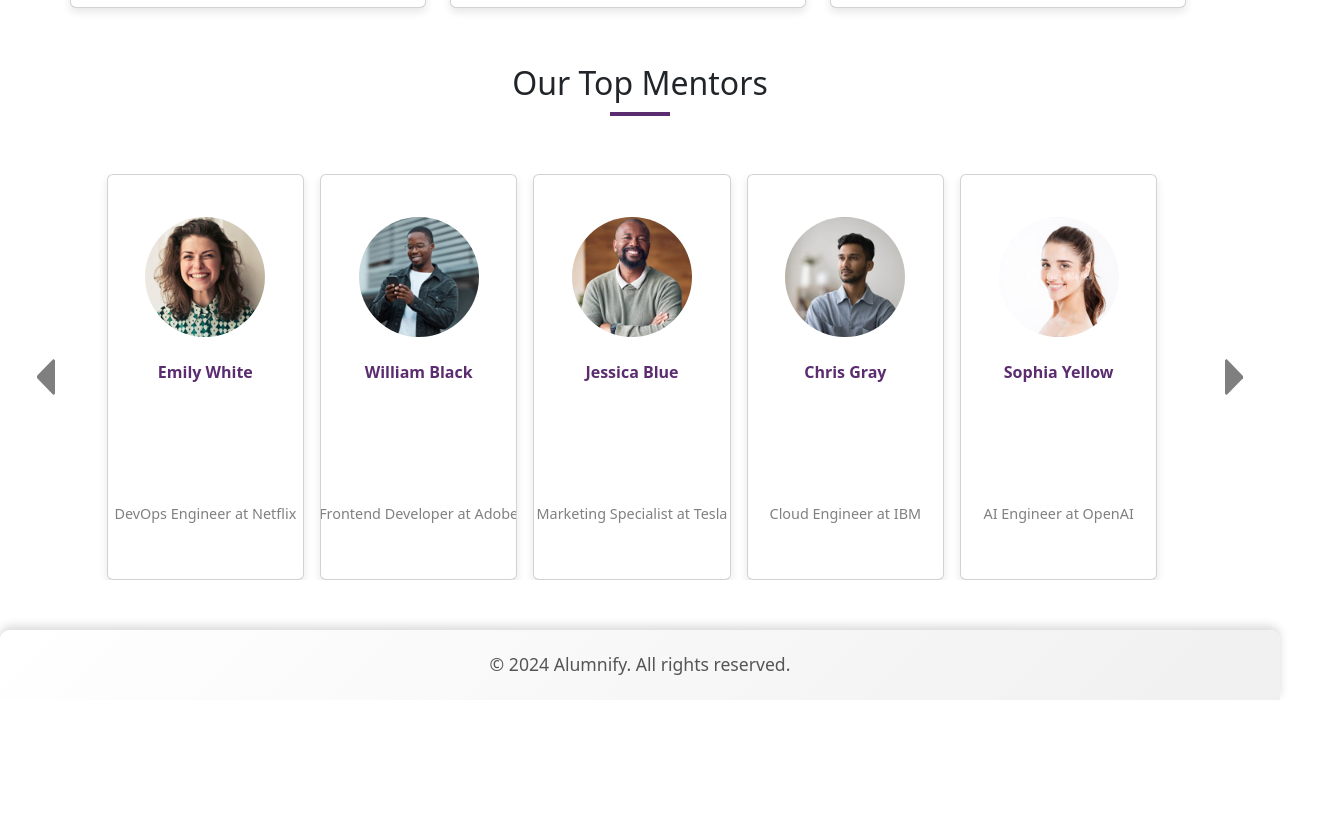
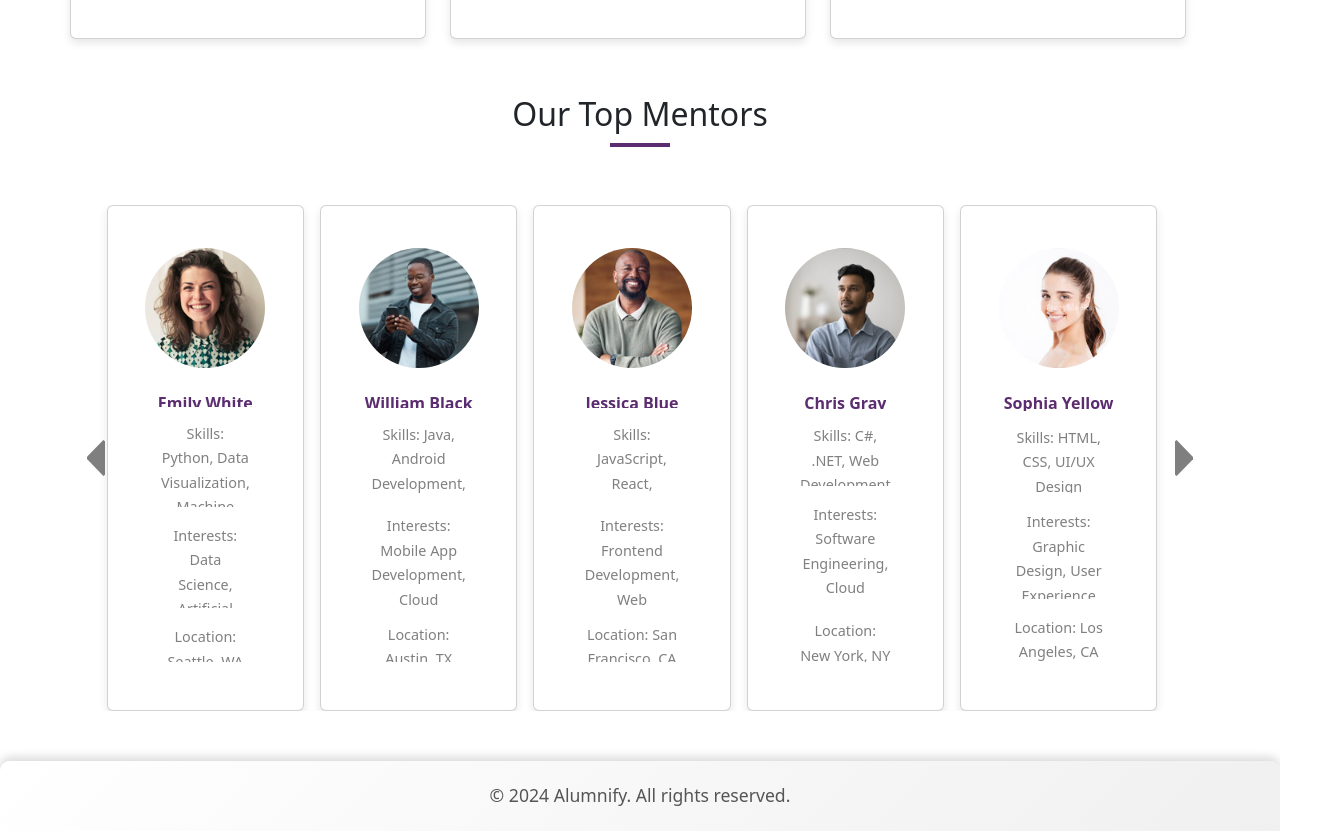
Before and after one commit to Samartho7/Student_alumni, a React (Vite) app: page / in a window 1280 px wide. Shown: the part 1320-2151 px from the top of the page, 1330 px wide, since content can reach past the window. Before the commit the page ends 2020 px from the top, so only its background shows below. Built offline with nearby package versions, Linux system fonts and the light colour scheme.

Commit message:
Updated homepage cards, login/signup colors

```diff
--- a/src/App.css
+++ b/src/App.css
@@ -1,6 +1,14 @@
 /* App.css */
+html{
+  box-sizing: border-box;
+  overflow-x: none;
+}
+body {
+  overflow-x: hidden;
+}
 
 /* Root container styling */
+
 
 #root {
   max-width: 100%; /* Make it full width */
--- a/src/components/AlumniCarousel.css
+++ b/src/components/AlumniCarousel.css
@@ -35,12 +35,32 @@
 .alumni-card .card-title {
     font-size: 1.2rem;
     font-weight: bold;
-    color: #2E8B57; /* Same green as the navbar */
+    color: #2E8B57;
+    margin-bottom: 2px !important; /* Ensure minimal space */
 }
 
 .alumni-card .card-text {
-    font-size: 1rem;
-    color: #555;
+    font-size: 0.9rem;
+    color: gray;
+    text-align: center;
+    padding: 5px 10px;
+    white-space: normal; /* Ensure text wraps */
+    overflow-wrap: break-word; /* Break long words */
+}
+
+.alumni-card .card-body {
+    height: 300px; /* Adjust as needed */
+    overflow: hidden; /* Prevents overflow */
+    text-overflow: ellipsis; /* Adds ... when text overflows */
+}
+
+
+.card-content {
+    max-height: 300px;
+    display: flex;
+    flex-direction: column;
+    align-items: center;
+    gap: 4px; /* Adjust spacing between elements */
 }
 
 /* Remove the custom arrow styling to revert to default appearance */
@@ -54,10 +74,11 @@
 
 /* Adjust carousel item layout for mobile */
 @media (max-width: 768px) {
-    .alumni-card {
-        margin-bottom: 10px; /* Decrease margin on mobile */
+    .alumni-card .card-text {
+        font-size: 0.8rem;
     }
 }
+
 /* ALUMNI CAROUSEL */
 .alumni-carousel {
     width: 100%;
@@ -134,11 +155,11 @@
 }
 
 .carousel-control-prev {
-    margin-left: -50px;
+    margin-left: -0px;
 }
 
 .carousel-control-next {
-    margin-right: -50px;
+    margin-right: -0px;
 }
 
 /* RESPONSIVENESS */
@@ -161,10 +182,10 @@
     }
 
     .carousel-control-prev {
-        margin-left: -30px;
+        margin-left: -0px;
     }
 
     .carousel-control-next {
-        margin-right: -30px;
+        margin-right: -0px;
     }
 }
--- a/src/components/AlumniCarouselComponent.jsx
+++ b/src/components/AlumniCarouselComponent.jsx
@@ -1,4 +1,4 @@
-import React from 'react';
+import React, { useState, useEffect } from 'react';
 import { Carousel, Card, Row, Col } from 'react-bootstrap';
 import { VscTriangleRight, VscTriangleLeft } from "react-icons/vsc";
 import './AlumniCarousel.css';
@@ -15,21 +15,45 @@ import alm10 from '../assets/alm10.jpg';
 import alm11 from '../assets/alm11.jpg';
 import alm12 from '../assets/alm12.jpg';
 
+const alumniImages = {
+  'John Doe': alm1,
+  'Jane Smith': alm2,
+  'Robert Brown': alm3,
+  'Lisa Johnson': alm4,
+  'Michael Green': alm5,
+  'Emily White': alm6,
+  'William Black': alm7,
+  'Jessica Blue': alm8,
+  'Chris Gray': alm9,
+  'Sophia Yellow': alm10,
+  'Ethan Green': alm11,
+  'Olivia Blue': alm12
+};
+
 const AlumniCarouselComponent = () => {
-  const alumniProfiles = [
-    { name: 'John Doe', image: alm1, description: 'Software Engineer at Google' },
-    { name: 'Jane Smith', image: alm2, description: 'Data Scientist at Facebook' },
-    { name: 'Robert Brown', image: alm3, description: 'Product Manager at Microsoft' },
-    { name: 'Lisa Johnson', image: alm4, description: 'UX Designer at Apple' },
-    { name: 'Michael Green', image: alm5, description: 'Backend Developer at Amazon' },
-    { name: 'Emily White', image: alm6, description: 'DevOps Engineer at Netflix' },
-    { name: 'William Black', image: alm7, description: 'Frontend Developer at Adobe' },
-    { name: 'Jessica Blue', image: alm8, description: 'Marketing Specialist at Tesla' },
-    { name: 'Chris Gray', image: alm9, description: 'Cloud Engineer at IBM' },
-    { name: 'Sophia Yellow', image: alm10, description: 'AI Engineer at OpenAI' },
-    { name: 'Ethan Green', image: alm11, description: 'Full Stack Developer at Google' },
-    { name: 'Olivia Blue', image: alm12, description: 'Data Scientist at Microsoft' },
-  ];
+  const [alumni, setAlumni] = useState([]);
+
+  useEffect(() => {
+    const fetchData = async () => {
+      try {
+        const response = await fetch('/alumni.json');
+        if (!response.ok) throw new Error(`HTTP error! status: ${response.status}`);
+        const data = await response.json();
+
+        if (Array.isArray(data.alumni)) {
+          setAlumni(data.alumni);
+        } else {
+          console.error("Unexpected data structure:", data);
+          setAlumni([]);
+        }
+      } catch (error) {
+        console.error("Error fetching alumni data:", error);
+        setAlumni([]);
+      }
+    };
+
+    fetchData();
+  }, []);
 
   return (
     <Carousel
@@ -37,16 +61,18 @@ const AlumniCarouselComponent = () => {
       nextIcon={<VscTriangleRight style={{ color: 'black', fontSize: '3rem' }} />}
       prevIcon={<VscTriangleLeft style={{ color: 'black', fontSize: '3rem' }} />}
     >
-      {[0, 5, 10].map((startIndex) => ( // Now displaying 5 per slide
-        <Carousel.Item key={startIndex}>
+      {Array.from({ length: Math.ceil(alumni.length / 5) }).map((_, slideIndex) => (
+        <Carousel.Item key={slideIndex}>
           <Row className="justify-content-center g-3">
-            {alumniProfiles.slice(startIndex, startIndex + 5).map((alumni, index) => (
-              <Col key={index} md={2} className="d-flex justify-content-center"> {/* Adjusted to 2-column size */}
+            {alumni.slice(slideIndex * 5, slideIndex * 5 + 5).map((alum, index) => (
+              <Col key={index} md={2} className="d-flex justify-content-center">
                 <Card className="alumni-card">
-                  <Card.Img variant="top" src={alumni.image} />
-                  <Card.Body>
-                    <Card.Title>{alumni.name}</Card.Title>
-                    <Card.Text>{alumni.description}</Card.Text>
+                  <Card.Img variant="top" src={alumniImages[alum.name]} alt={alum.name} />
+                  <Card.Body className="card-content">
+                    <Card.Title>{alum.name}</Card.Title>
+                    <Card.Text>Skills: {alum.skills.join(', ')}</Card.Text>
+                    <Card.Text>Interests: {alum.interests.join(', ')}</Card.Text>
+                    <Card.Text>Location: {alum.location}</Card.Text>
                   </Card.Body>
                 </Card>
               </Col>
--- a/src/components/CarouselComponent.css
+++ b/src/components/CarouselComponent.css
@@ -1,7 +1,10 @@
 .carousel-item img {
   border-radius: 10px;
+  object-fit: cover;
+  object-position: top;
+  height: 600px; /* Adjust as needed */
+  width: 100%;
 }
-
 .carousel-caption h3 {
   font-size: 2rem;
   font-weight: bold;
--- a/src/components/Footer.css
+++ b/src/components/Footer.css
@@ -3,7 +3,7 @@
 /* Modern white gradient background */
 .custom-footer {
   background: linear-gradient(135deg, #ffffff 0%, #f0f0f0 100%);
-  color: #2E8B57; /* Darker green for text */
+  color: black; /* Darker green for text */
   padding: 20px;
   text-align: center;
   font-size: 1rem;
@@ -22,5 +22,5 @@
 
 /* Footer text hover effect */
 .custom-footer p:hover {
-  color: #4CAF50; /* Lighter green on hover */
+  color: #5B2C6F; /* Lighter green on hover */
 }
--- a/src/components/login.css
+++ b/src/components/login.css
@@ -9,7 +9,7 @@
   justify-content: center;
   gap: 50px;
   background: linear-gradient(135deg, #ffffff 0%, #f0f0f0 100%); /* Match navbar gradient */
-  color: #2E8B57; /* Darker green text color */
+  color: #5B2C6F; /* Darker green text color */
   padding: 50px;
   box-sizing: border-box;
 }
@@ -41,10 +41,10 @@ form {
 input {
   padding: 0.8rem;
   outline: none;
-  border: 1px solid #2E8B57; /* Darker green border */
+  border: 1px solid #5B2C6F; /* Darker green border */
   background-color: #ffffff; /* White background for input */
   border-radius: 10px;
-  color: #2E8B57; /* Darker green text color */
+  color: black; /* Darker green text color */
 }
 
 /* Label styling */
@@ -54,7 +54,7 @@ label {
   align-items: center;
   justify-content: space-between;
   text-decoration: underline;
-  color: #2E8B57; /* Darker green text */
+  color: #5B2C6F; /* Darker green text */
   gap: 20px;
 }
 
@@ -71,7 +71,7 @@ label img {
 button {
   padding: 0.8rem 2rem;
   border: none;
-  background-color: #2E8B57; /* Darker green background */
+  background-color: #5B2C6F; /* Darker green background */
   color: #ffffff; /* White text color */
   border-radius: 150px;
   cursor: pointer;
@@ -86,7 +86,10 @@ button {
 
 /* Button hover effect */
 button:hover {
-  background-color: #1e6f41; /* Darker green on hover */
+  color: #ffffff; /* White text color on hover */
+  background-color: rgba(91, 44, 111, 0.8); /* Green background with 80% opacity */
+  box-shadow: 0 4px 8px rgba(0, 0, 0, 0.2); /* Shadow effect for a 3D appearance */
+  transform: translateY(-2px);
 }
 
 /* Separator styling */
```
